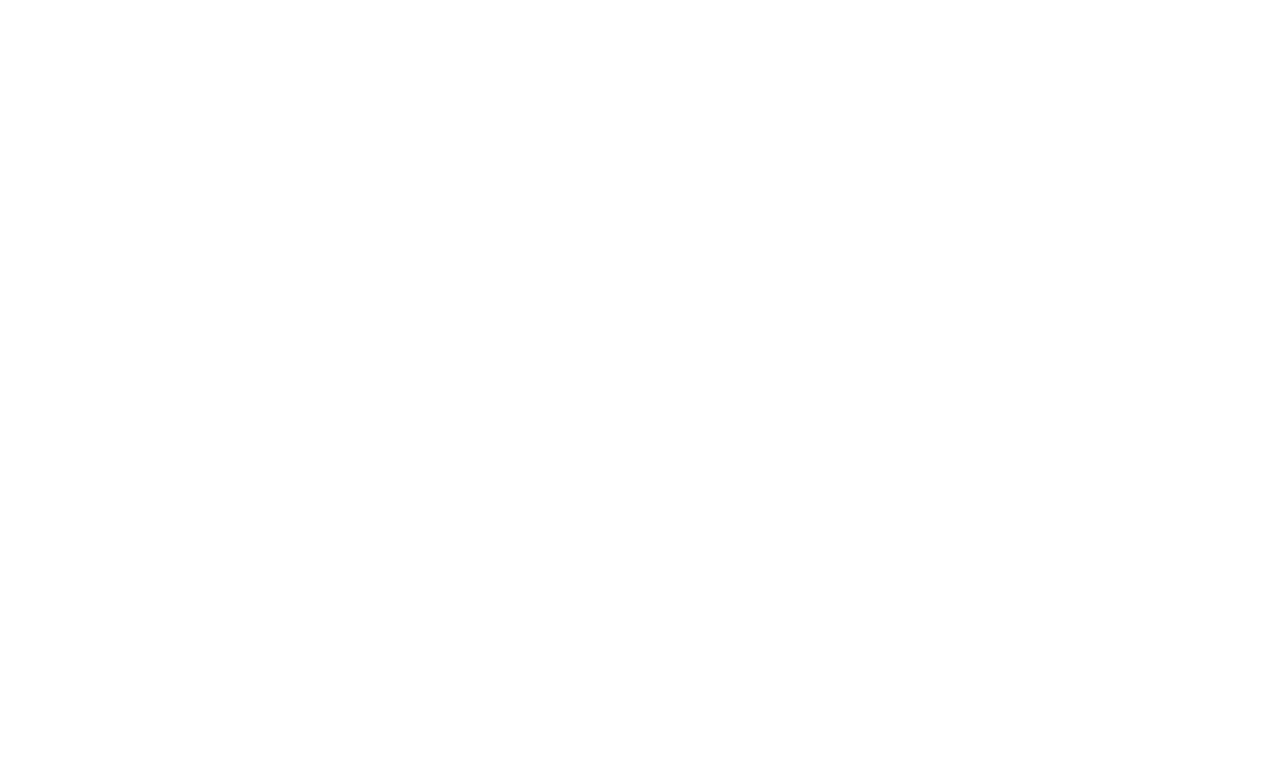
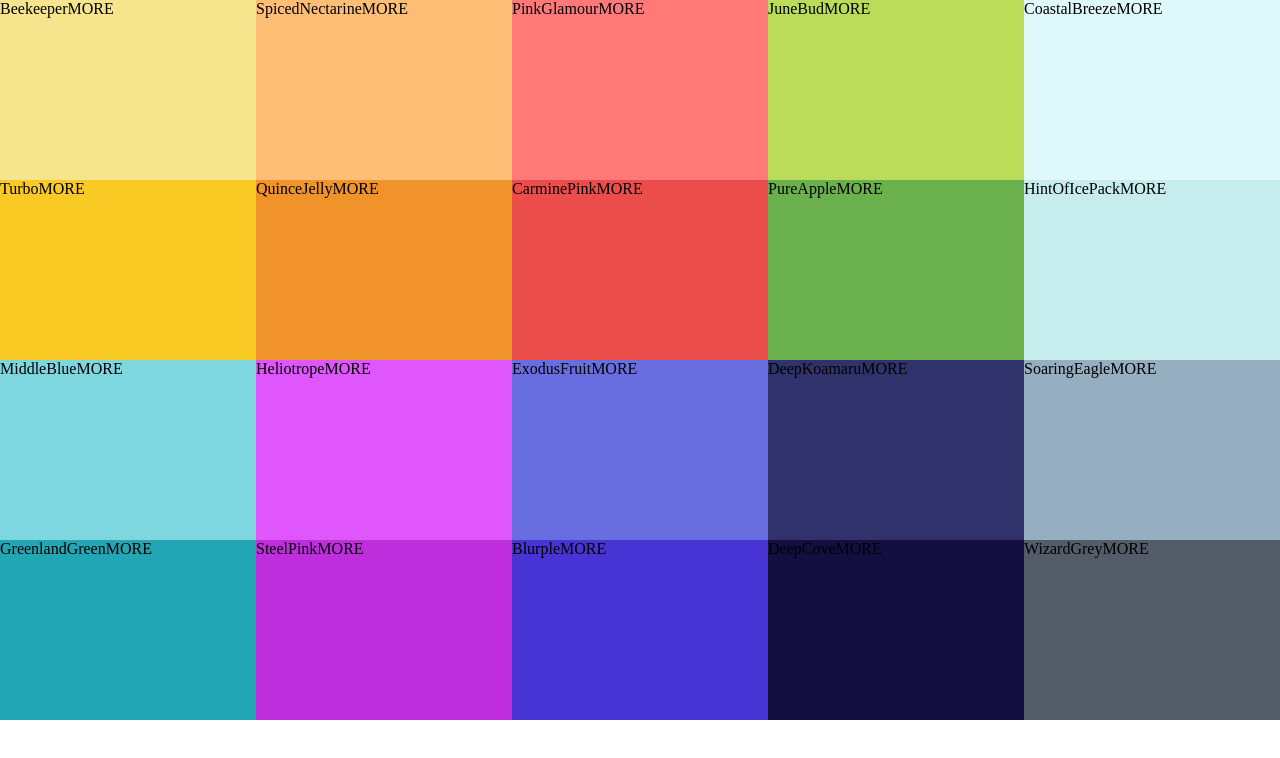
Before and after one commit to xtophe02/colors-app, a Next.js app: page / in a window 1280 px wide. Shown: the top 758 px of the page. Built offline with nearby package versions, Linux system fonts and the light colour scheme.

Commit message:
added color-box

```diff
--- /dev/null
+++ b/components/ColorBox.js
@@ -0,0 +1,24 @@
+import React from "react";
+
+const ColorBox = ({ item }) => {
+  return (
+    <div style={{ backgroundColor: item.color }} className="ColorBox">
+      <span>{item.name}</span>
+      <span>MORE</span>
+      <style jsx>
+        {`
+          .ColorBox {
+            width: 20%;
+            height: 25%;
+            margin: 0 auto;
+            display: inline-block;
+            position: relative;
+            cursor: pointer;
+          }
+        `}
+      </style>
+    </div>
+  );
+};
+
+export default ColorBox;
--- a/components/Palette.js
+++ b/components/Palette.js
@@ -1,14 +1,36 @@
-import React from 'react'
+import React from "react";
 
-const Palette = () => {
+import ColorBox from "./ColorBox";
+
+const Palette = ({ colors }) => {
   return (
     <div className="Palette">
       {/* navbar */}
       <div className="Palette-colors">
-                {/* color boxs */}
+        {colors.map(item => (
+          <ColorBox item={item} />
+        ))}
       </div>
+      <style jsx>
+        {`
+          .Palette {
+            height: 100vh;
+          }
+          .Palette-colors {
+            height: 90%;
+          }
+        `}
+      </style>
+      <style jsx global>
+        {`
+          * {
+            margin: 0;
+            padding: 0;
+          }
+        `}
+      </style>
     </div>
-    )
-}
+  );
+};
 
-export default Palette
+export default Palette;
```
Lines whose indentation alone changed are shown as unchanged.
